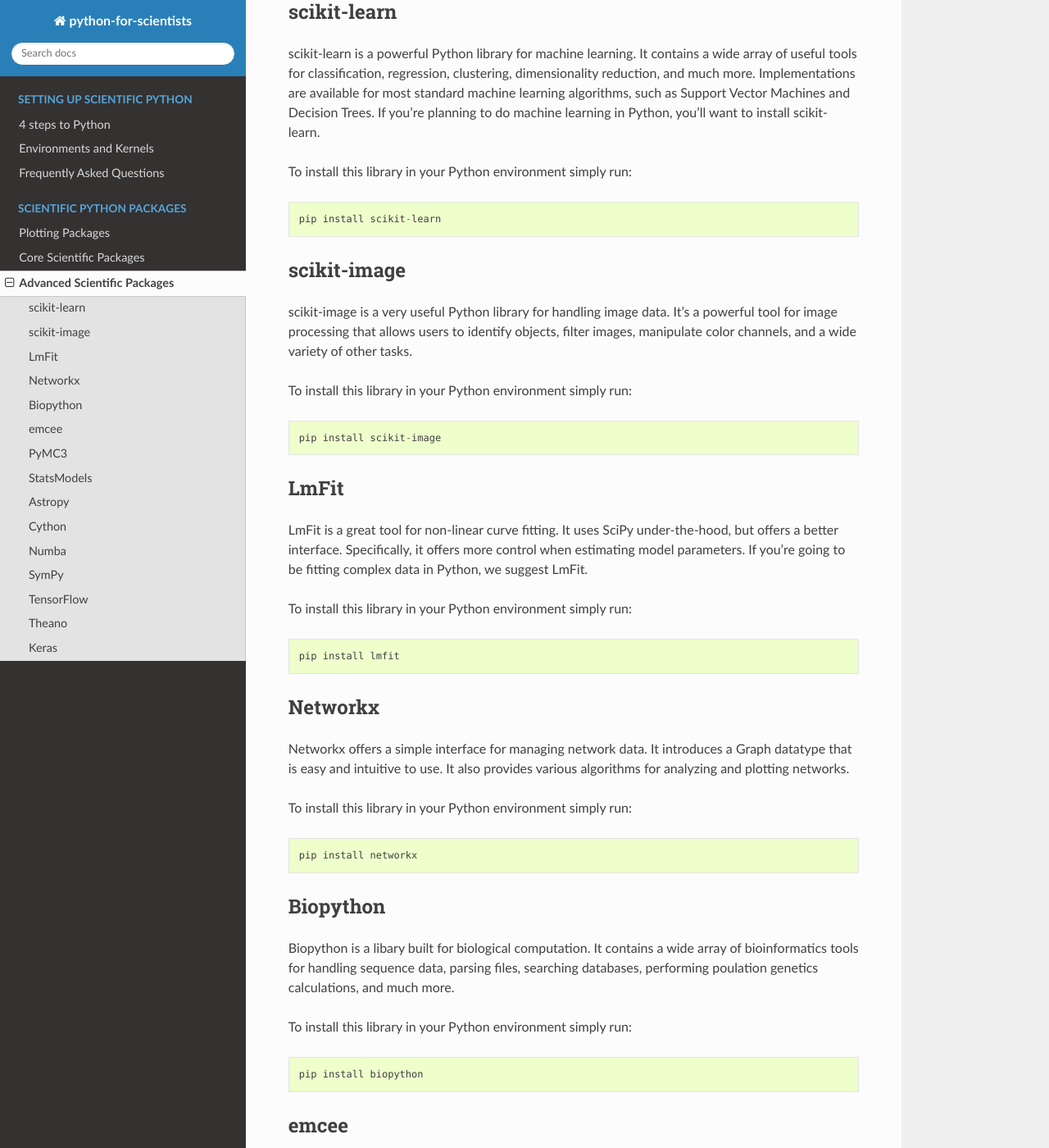
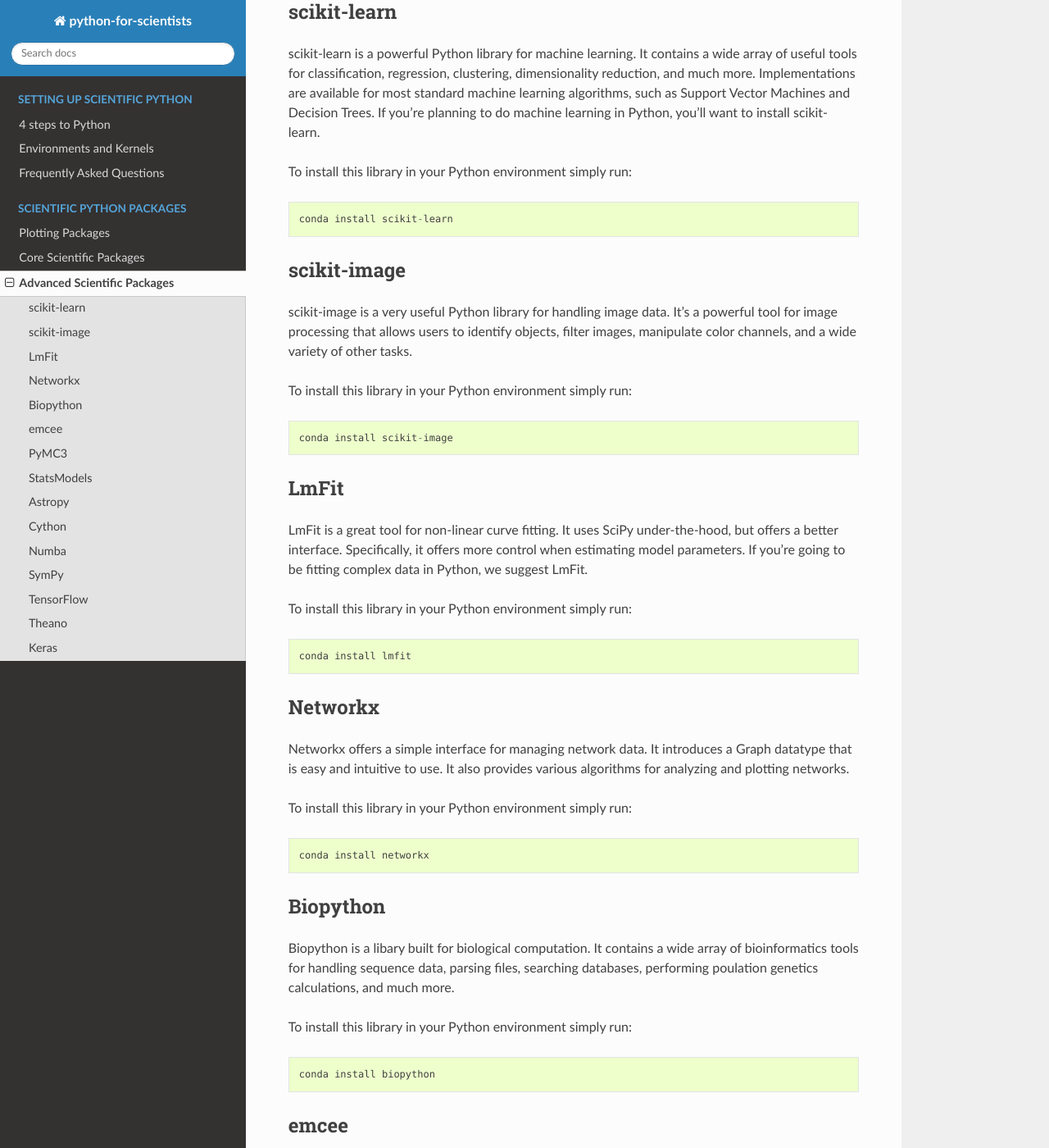
Before and after one commit to Zsailer/python-for-scientists, a Sphinx documentation site: the page built from docs/_pages/advanced_numerical.rst, in a window 1280 px wide and 1400 px high, scrolled down 258 px. Shown: the whole window at 82% size. Built offline with Sphinx 7.4.7 and the Read the Docs theme 2.0.0, drawn with Linux system fonts in a browser that asks for light colours; some of the changed text lies outside the part shown.

Commit message:
update pages to use conda for package installation rather than pip

```diff
--- a/docs/_pages/FAQ.rst
+++ b/docs/_pages/FAQ.rst
@@ -7,11 +7,11 @@ How do I upgrade a python package that is already installed?
 
 Sometimes you need to upgrade to a new version of a package that is already installed in your python environment.
 
-To upgrade a package in your python environment, just use pip! For example to upgrade the pip package itself run the following:
+To upgrade a package in your python environment, just use conda! For example to upgrade the scipy package liberary run the following:
 
 ::
 
-    pip install --upgrade pip
+    conda update scipy
 
 .. _`Should I install Python 2 or 3`:
 
--- a/docs/_pages/advanced_numerical.rst
+++ b/docs/_pages/advanced_numerical.rst
@@ -13,7 +13,7 @@ scikit-learn is a powerful Python library for machine learning. It contains a wi
 To install this library in your Python environment simply run:
 ::
 
-    pip install scikit-learn
+    conda install scikit-learn
 
 scikit-image
 ------------
@@ -23,7 +23,7 @@ scikit-image is a very useful Python library for handling image data. It's a pow
 To install this library in your Python environment simply run:
 ::
 
-    pip install scikit-image
+    conda install scikit-image
 
 
 LmFit
@@ -34,7 +34,7 @@ LmFit is a great tool for non-linear curve fitting. It uses SciPy under-the-hood
 To install this library in your Python environment simply run:
 ::
 
-    pip install lmfit
+    conda install lmfit
 
 Networkx
 --------
@@ -44,7 +44,7 @@ Networkx offers a simple interface for managing network data. It introduces a Gr
 To install this library in your Python environment simply run:
 ::
 
-    pip install networkx
+    conda install networkx
 
 Biopython
 --------
@@ -54,7 +54,7 @@ Biopython is a libary built for biological computation. It contains a wide array
 To install this library in your Python environment simply run:
 ::
 
-    pip install biopython
+    conda install biopython
 
 emcee
 -----
@@ -64,7 +64,7 @@ emcee is a Python library for efficiently estimating probability distributions.
 To install this library in your Python environment simply run:
 ::
 
-    pip install emcee
+    conda install emcee
 
 PyMC3
 ----
@@ -74,7 +74,7 @@ PyMC3 is another useful tool for implementing Bayesian inference in your analyse
 To install this library in your Python environment simply run:
 ::
 
-    pip install pymc3
+    conda install pymc3
 
 StatsModels
 -----------
@@ -84,7 +84,7 @@ StatsModels is a versatile statistical environment for Python. It allows users t
 To install this library in your Python environment simply run:
 ::
 
-    pip install statsmodels
+    conda install statsmodels
 
 Astropy
 -------
@@ -94,7 +94,7 @@ If you're an astrophysicist looking to use Python for your analyses, Astropy is
 To install this library in your Python environment simply run:
 ::
 
-    pip install astropy
+    conda install astropy
 
 Cython
 ------
@@ -104,7 +104,7 @@ Cython is another library aimed at speeding up Python code. Users can write Pyth
 To install this library in your Python environment simply run:
 ::
 
-    pip install cython
+    conda install cython
 
 Numba
 -----
@@ -114,7 +114,7 @@ Numba is a library designed to help you speed up your Python calculations. It ac
 To install this library in your Python environment simply run:
 ::
 
-    pip install numba
+    conda install numba
 
 
 SymPy
@@ -125,7 +125,7 @@ SymPy is a library for doing symbolic math. You can compute integrals, derivativ
 To install this library in your Python environment simply run:
 ::
 
-    pip install sympy
+    conda install sympy
 
 TensorFlow
 ----------
@@ -135,7 +135,7 @@ TensorFlow is a versatile library designed for implementations of deep learning
 To install this library in your Python environment simply run:
 ::
 
-    pip install tensorflow
+    conda install tensorflow
 
 Theano
 ----------
@@ -145,7 +145,7 @@ Theano is a library geared toward efficient computations on multidimensional arr
 To install this library in your Python environment simply run:
 ::
 
-    pip install theano
+    conda install theano
 
 Keras
 ----------
@@ -155,4 +155,4 @@ Keras is another Python library for machine learning using neural networks. It i
 To install this library in your Python environment simply run:
 ::
 
-    pip install keras
+    conda install keras
--- a/docs/_pages/numerical_core.rst
+++ b/docs/_pages/numerical_core.rst
@@ -13,7 +13,7 @@ To install NumPy in your python environment simply run:
 
 ::
 
-    pip install numpy
+    conda install numpy
 
 
 SciPy
@@ -25,7 +25,7 @@ To install SciPy in your python environment simply run:
 
 ::
 
-    pip install scipy
+    conda install scipy
 
 
 Pandas
@@ -37,4 +37,4 @@ To install pandas in your python environment simply run:
 
 ::
 
-    pip install pandas
+    conda install pandas
```
